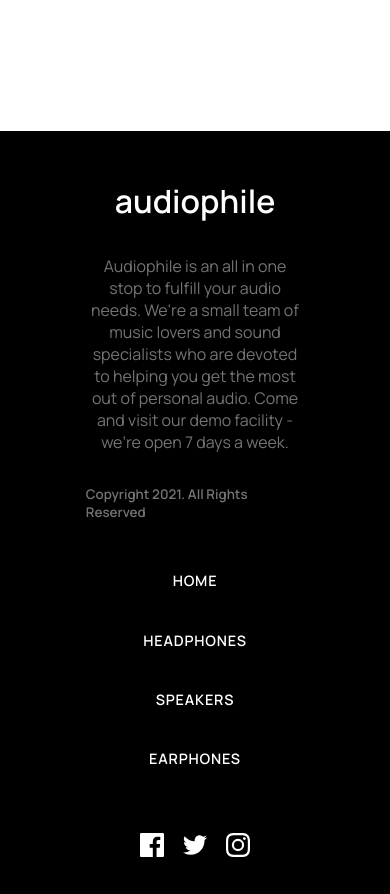
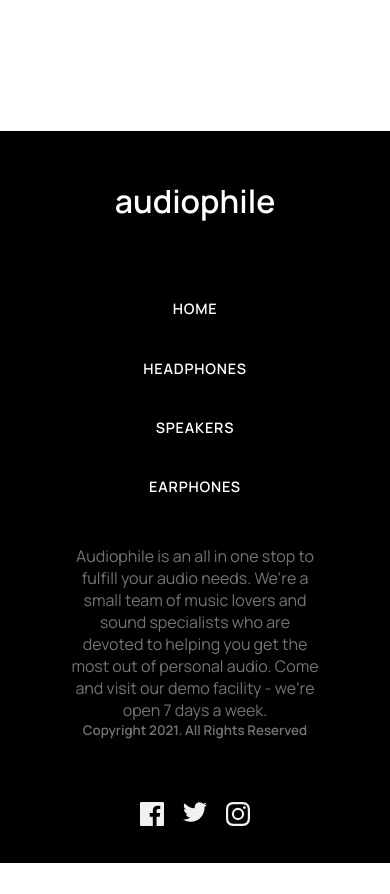
Before and after one commit to kacperlaudanski/Audiophile-e-commerce, a React (Create React App) app in the folder my-app/: page /checkout in a window 390 px wide. Shown: the part 2180-3074 px from the top of the page. After the commit the page ends 3043 px from the top, so only its background shows below. Built offline with nearby package versions, Linux system fonts and the light colour scheme.

Commit message:
footer structure fixed + mobile version

```diff
--- a/my-app/src/components/Elements/Footer/Footer.tsx
+++ b/my-app/src/components/Elements/Footer/Footer.tsx
@@ -1,5 +1,6 @@
 import "../../../dist-styles/footer.css";
 import CategoriesNavList from "../CategoriesElements/CategoriesNavList";
+import SocialIcon from "./SocialIcon";
 import FacebookIcon from "../../../images/shared/desktop/icon-facebook.svg";
 import InstagramIcon from "../../../images/shared/desktop/icon-instagram.svg";
 import TwitterIcon from "../../../images/shared/desktop/icon-twitter.svg";
@@ -8,42 +9,26 @@
   return (
     <footer className="footer-container">
       <div className="footer-content-container">
-        <div className="logo-text-container">
+        <div className="logo-nav-container">
           <h3 className="footer-logo">audiophile</h3>
-          <p className="footer-description">
-            Audiophile is an all in one stop to fulfill your audio needs. We're
-            a small team of music lovers and sound specialists who are devoted
-            to helping you get the most out of personal audio. Come and visit
-            our demo facility - we're open 7 days a week.
-          </p>
-          <small>Copyright 2021. All Rights Reserved</small>
+          <nav>
+            <CategoriesNavList listClass="footer-categories-list" />
+          </nav>
         </div>
-        <div className="footer-nav-social-container">
-          <nav>
-              <CategoriesNavList listClass="footer-categories-list" />
-          </nav>
+        <div className="footer-text-social-container">
+          <div className="footer-text">
+            <p className="footer-description">
+              Audiophile is an all in one stop to fulfill your audio needs.
+              We're a small team of music lovers and sound specialists who are
+              devoted to helping you get the most out of personal audio. Come
+              and visit our demo facility - we're open 7 days a week.
+            </p>
+            <small>Copyright 2021. All Rights Reserved</small>
+          </div>
           <div className="footer-socials">
-            <a href="javascript:void(0)">
-              <img
-                src={FacebookIcon}
-                alt="facebook-icon"
-                className="social-icon"
-              ></img>
-            </a>
-            <a href="javascript:void(0)">
-              <img
-                src={TwitterIcon}
-                alt="twitter-icon"
-                className="social-icon"
-              ></img>
-            </a>
-            <a href="javascript:void(0)">
-              <img
-                src={InstagramIcon}
-                alt="instagram-icon"
-                className="social-icon"
-              ></img>
-            </a>
+            <SocialIcon path="M22.675 0H1.325C.593 0 0 .593 0 1.325v21.351C0 23.407.593 24 1.325 24H12.82v-9.294H9.692v-3.622h3.128V8.413c0-3.1 1.893-4.788 4.659-4.788 1.325 0 2.463.099 2.795.143v3.24l-1.918.001c-1.504 0-1.795.715-1.795 1.763v2.313h3.587l-.467 3.622h-3.12V24h6.116c.73 0 1.323-.593 1.323-1.325V1.325C24 .593 23.407 0 22.675 0z" />
+            <SocialIcon path="M24 2.557a9.83 9.83 0 01-2.828.775A4.932 4.932 0 0023.337.608a9.864 9.864 0 01-3.127 1.195A4.916 4.916 0 0016.616.248c-3.179 0-5.515 2.966-4.797 6.045A13.978 13.978 0 011.671 1.149a4.93 4.93 0 001.523 6.574 4.903 4.903 0 01-2.229-.616c-.054 2.281 1.581 4.415 3.949 4.89a4.935 4.935 0 01-2.224.084 4.928 4.928 0 004.6 3.419A9.9 9.9 0 010 17.54a13.94 13.94 0 007.548 2.212c9.142 0 14.307-7.721 13.995-14.646A10.025 10.025 0 0024 2.557z" />
+            <SocialIcon path="M12 2.163c3.204 0 3.584.012 4.85.07 3.252.148 4.771 1.691 4.919 4.919.058 1.265.069 1.645.069 4.849 0 3.205-.012 3.584-.069 4.849-.149 3.225-1.664 4.771-4.919 4.919-1.266.058-1.644.07-4.85.07-3.204 0-3.584-.012-4.849-.07-3.26-.149-4.771-1.699-4.919-4.92-.058-1.265-.07-1.644-.07-4.849 0-3.204.013-3.583.07-4.849.149-3.227 1.664-4.771 4.919-4.919 1.266-.057 1.645-.069 4.849-.069zM12 0C8.741 0 8.333.014 7.053.072 2.695.272.273 2.69.073 7.052.014 8.333 0 8.741 0 12c0 3.259.014 3.668.072 4.948.2 4.358 2.618 6.78 6.98 6.98C8.333 23.986 8.741 24 12 24c3.259 0 3.668-.014 4.948-.072 4.354-.2 6.782-2.618 6.979-6.98.059-1.28.073-1.689.073-4.948 0-3.259-.014-3.667-.072-4.947-.196-4.354-2.617-6.78-6.979-6.98C15.668.014 15.259 0 12 0zm0 5.838a6.162 6.162 0 100 12.324 6.162 6.162 0 000-12.324zM12 16a4 4 0 110-8 4 4 0 010 8zm6.406-11.845a1.44 1.44 0 100 2.881 1.44 1.44 0 000-2.881z" />
           </div>
         </div>
       </div>
--- /dev/null
+++ b/my-app/src/components/Elements/Footer/SocialIcon.tsx
@@ -0,0 +1,15 @@
+const SocialIcon: React.FC<{path: string}> = (props) => {
+  return (
+    <a href="javascript:void(0)">
+    <svg width="24" height="24" xmlns="http://www.w3.org/2000/svg" className="social-icon">
+      <path
+        d={props.path}
+        fill="currentColor"
+        fill-rule="nonzero"
+      />
+    </svg>
+  </a>
+  )
+}
+
+export default SocialIcon;
--- a/my-app/src/dist-styles/footer.css
+++ b/my-app/src/dist-styles/footer.css
@@ -19,10 +19,6 @@
   height: 350px;
   background-color: #000000;
   color: #ffffff;
-  display: flex;
-  align-items: center;
-  justify-content: space-between;
-  flex-direction: row;
 }
 .footer-container .footer-content-container {
   width: 80%;
@@ -32,85 +28,98 @@
   display: flex;
   align-items: center;
   justify-content: space-between;
+  flex-direction: column;
+}
+.footer-container .footer-content-container .logo-nav-container {
+  width: 100%;
+  height: 30%;
+  padding: 1em 0;
+  display: flex;
+  align-items: center;
+  justify-content: space-between;
   flex-direction: row;
 }
-.footer-container .footer-content-container .logo-text-container {
+.footer-container .footer-content-container .logo-nav-container .footer-logo {
+  font-size: 2rem;
+  font-weight: 700;
+}
+.footer-container .footer-content-container .logo-nav-container nav {
   width: 50%;
-  height: 90%;
-  padding: 1em 0;
+}
+.footer-container .footer-content-container .logo-nav-container nav .footer-categories-list {
+  width: 100%;
+  list-style: none;
+  display: flex;
+  align-items: flex-end;
+  justify-content: space-between;
+  flex-direction: row;
+}
+.footer-container .footer-content-container .footer-text-social-container {
+  width: 100%;
+  height: 70%;
+  padding: 2em 0;
+  display: flex;
+  align-items: center;
+  justify-content: space-between;
+  flex-direction: row;
+}
+.footer-container .footer-content-container .footer-text-social-container .footer-text {
+  width: 50%;
+  height: 100%;
   display: flex;
   align-items: flex-start;
   justify-content: space-between;
   flex-direction: column;
 }
-.footer-container .footer-content-container .logo-text-container .footer-logo {
-  font-size: 2rem;
-  font-weight: 700;
+.footer-container .footer-content-container .footer-text-social-container .footer-text .footer-description {
+  color: rgba(241, 241, 241, 0.482);
+  width: 100%;
 }
-.footer-container .footer-content-container .logo-text-container .footer-description {
-  color: rgba(241, 241, 241, 0.482);
-}
-.footer-container .footer-content-container .logo-text-container small {
+.footer-container .footer-content-container .footer-text-social-container .footer-text small {
   color: rgba(241, 241, 241, 0.482);
   font-weight: bolder;
 }
-.footer-container .footer-content-container .footer-nav-social-container {
-  width: 50%;
-  height: 90%;
-  padding: 2em 0;
-  display: flex;
-  align-items: flex-end;
-  justify-content: flex-start;
-  flex-direction: column;
-}
-.footer-container .footer-content-container .footer-nav-social-container nav {
-  width: 80%;
-}
-.footer-container .footer-content-container .footer-nav-social-container nav .footer-categories-list {
-  width: 100%;
-  list-style: none;
-  display: flex;
-  align-items: center;
-  justify-content: space-between;
-  flex-direction: row;
-}
-.footer-container .footer-content-container .footer-nav-social-container .footer-socials {
-  width: 17%;
-  margin-top: 7em;
+.footer-container .footer-content-container .footer-text-social-container .footer-socials {
+  width: 12%;
   display: flex;
   align-items: flex-end;
   justify-content: space-between;
   flex-direction: row;
 }
+.footer-container .footer-content-container .footer-text-social-container .footer-socials .social-icon {
+  color: #f1f1f1;
+  transition: 0.3s linear;
+}
+.footer-container .footer-content-container .footer-text-social-container .footer-socials .social-icon:hover {
+  color: #d87d4a;
+}
 @media screen and (max-width: 767px) {
   .footer-container {
     height: auto;
   }
-  .footer-container .footer-content-container {
-    justify-content: center;
+  .footer-container .footer-content-container .logo-nav-container {
+    height: 350px;
     flex-direction: column;
   }
-  .footer-container .footer-content-container .logo-text-container {
-    width: 70%;
+  .footer-container .footer-content-container .logo-nav-container nav .footer-categories-list {
+    height: 200px;
+    display: flex;
     align-items: center;
+    justify-content: space-between;
+    flex-direction: column;
   }
-  .footer-container .footer-content-container .logo-text-container .footer-description {
-    margin: 2em 0;
+  .footer-container .footer-content-container .footer-text-social-container {
+    height: 350px;
+    flex-direction: column;
+  }
+  .footer-container .footer-content-container .footer-text-social-container .footer-text {
+    width: 80%;
+    height: 60%;
+    align-items: center;
     text-align: center;
   }
-  .footer-container .footer-content-container .footer-nav-social-container {
-    width: 70%;
-    height: 90%;
-    align-items: center;
-    justify-content: space-around;
-  }
-  .footer-container .footer-content-container .footer-nav-social-container nav .footer-categories-list {
-    height: 200px;
-    flex-direction: column;
-  }
-  .footer-container .footer-content-container .footer-nav-social-container .footer-socials {
-    width: 50%;
-    align-items: center;
-    margin-top: 4em;
+  .footer-container .footer-content-container .footer-text-social-container .footer-socials {
+    width: 35%;
+    height: 20%;
   }
 }
--- a/my-app/src/styles/footer.less
+++ b/my-app/src/styles/footer.less
@@ -5,28 +5,49 @@
   height: 350px;
   background-color: @black;
   color: @white;
-  .flex-setup(center, space-between, row);
 
   .footer-content-container {
     width: 80%;
     height: 100%;
     margin: 0 auto;
     padding-top: 2em;
+    .flex-setup(center, space-between, column);
+
+    .logo-nav-container {
+      width: 100%;
+      height: 30%;
+      padding: 1em 0;
       .flex-setup(center, space-between, row);
-
-    .logo-text-container {
-      width: 50%;
-      height: 90%;
-      padding: 1em 0;
-      .flex-setup(flex-start, space-between, column);
 
       .footer-logo {
         font-size: 2rem;
         font-weight: 700;
       }
+      nav {
+        width: 50%;
+
+        .footer-categories-list {
+          width: 100%;
+          list-style: none;
+          .flex-setup(flex-end, space-between, row);
+        }
+      }
+    }
+
+    .footer-text-social-container {
+      width: 100%;
+      height: 70%;
+      padding: 2em 0;
+      .flex-setup(center, space-between, row);
+
+      .footer-text {
+        width: 50%;
+        height: 100%;
+        .flex-setup(flex-start, space-between, column);
 
         .footer-description {
           color: @gray-transparent;
+          width: 100%;
         }
 
         small {
@@ -34,62 +55,51 @@
           font-weight: bolder;
         }
       }
+      .footer-socials {
+        width: 12%;
+        .flex-setup(flex-end, space-between, row);
 
-    .footer-nav-social-container {
-      width: 50%;
-      height: 90%;
-      padding: 2em 0;
-      .flex-setup(flex-end, flex-start, column);
+        .social-icon {
+          color: @light-gray;
+          transition: 0.3s linear;
 
-      nav {
-        width: 80%;
-
-        .footer-categories-list {
-          width: 100%;
-          list-style: none;
-          .flex-setup(center, space-between, row);
+          &:hover {
+            color: @dark-orange;
           }
         }
-      .footer-socials {
-        width: 17%;
-        margin-top: 7em;
-        .flex-setup(flex-end, space-between, row);
       }
     }
   }
 }
 
-@media screen and (max-width:767px){
-  .footer-container{
-    height:auto;
-    .footer-content-container{
-      justify-content: center;
+@media screen and (max-width: 767px) {
+  .footer-container {
+    height: auto;
+    .footer-content-container {
+      .logo-nav-container {
+        height:350px;
         flex-direction: column;
 
-      .logo-text-container{
-        width:70%;
-        align-items: center;
-
-        .footer-description{
-          margin:2em 0;
-          text-align: center;
-        }
-      }
-      .footer-nav-social-container{
-        width:70%;
-        height:90%;
-        align-items: center;
-        justify-content: space-around;
         nav{
           .footer-categories-list{
             height:200px;
-              flex-direction: column;
+            .flex-setup(center, space-between, column);
           }
         }
+      }
+      .footer-text-social-container{
+        height:350px;
+        flex-direction: column;
+        .footer-text{
+          width:80%;
+          height:60%;
+          align-items: center;
+          text-align: center;
+        }
+
         .footer-socials{
-            width:50%;
-            align-items: center;
-            margin-top: 4em;
+          width:35%;
+          height:20%;
         }
       }
     }
```
Lines whose indentation alone changed are shown as unchanged.
